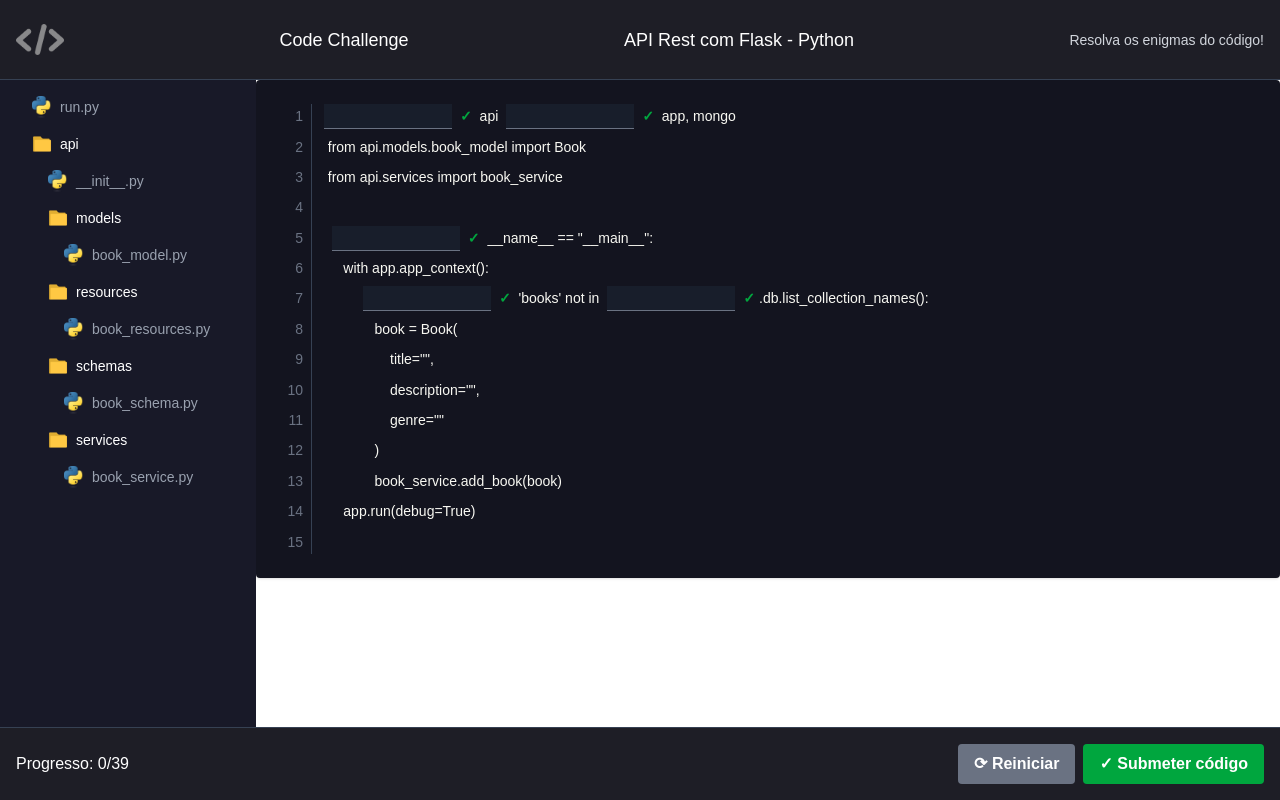
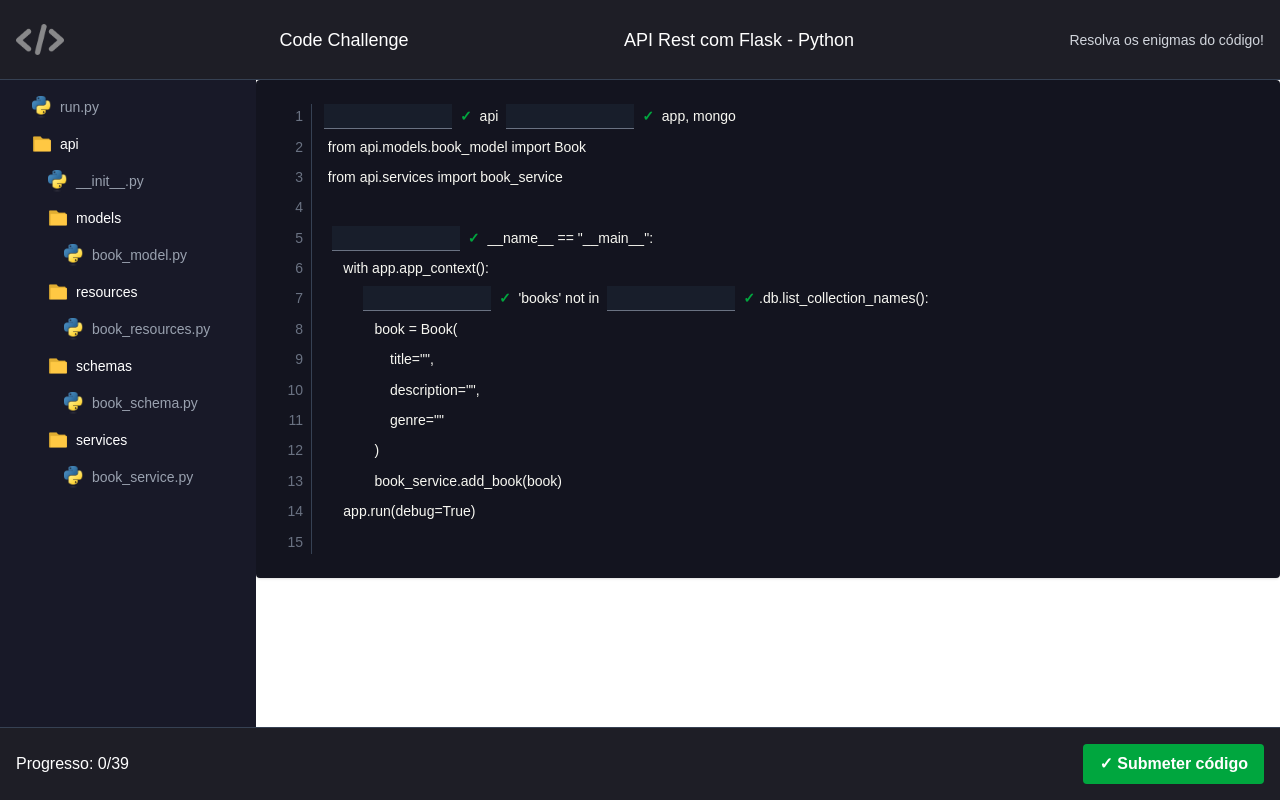
Before and after one commit to maxxdiego/code-challenge, a Next.js app: page / in a window 1280 px wide. Built offline with nearby package versions, Linux system fonts and the light colour scheme.

Commit message:
@maxxdiego

```diff
--- a/src/components/Footer.tsx
+++ b/src/components/Footer.tsx
@@ -27,7 +27,7 @@ export default function Footer({
         Progresso: {solvedInputs}/{totalInputs}
       </span>
       <div className="flex gap-2">
-        <button
+        <button hidden
           onClick={() => {
             onRestart();
           }}
```
